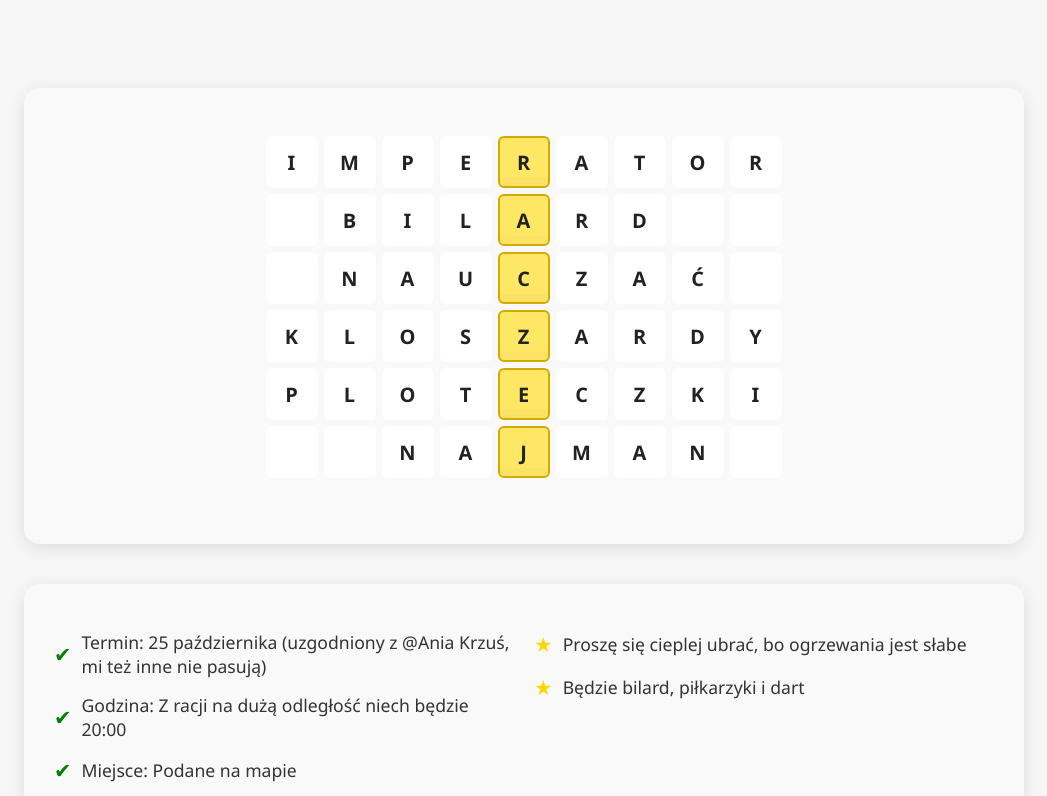
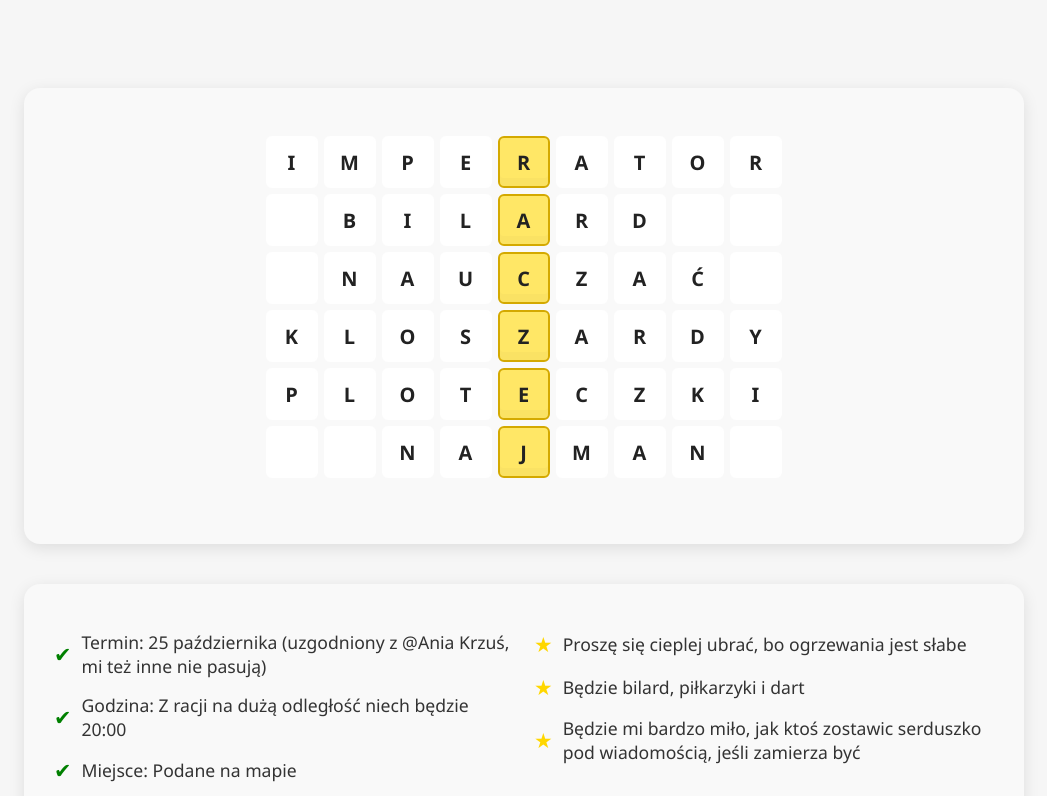
Before and after one commit to Artur-Mzyk22/AMWebsite, a website: page index.html in a window 1280 px wide. Shown: the top 796 px of the page, without its empty margins (116-1163 px from the left). Drawn offline with Linux system fonts and the light colour scheme.

Commit message:
feat: Main part

```diff
--- a/index.html
+++ b/index.html
@@ -462,6 +462,7 @@
         <ul class="column column-2">
           <li><span>★</span> Proszę się cieplej ubrać, bo ogrzewania jest słabe</li>
           <li><span>★</span> Będzie bilard, piłkarzyki i dart</li>
+          <li><span>★</span> Będzie mi bardzo miło, jak ktoś zostawic serduszko pod wiadomością, jeśli zamierza być</li>
         </ul>
       </div>
     </section>
```
